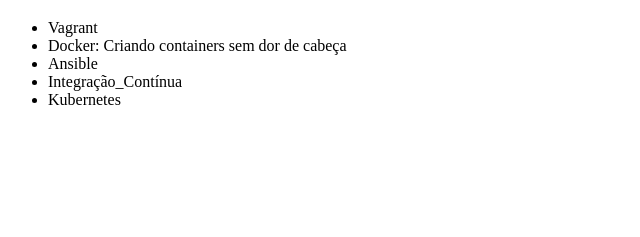
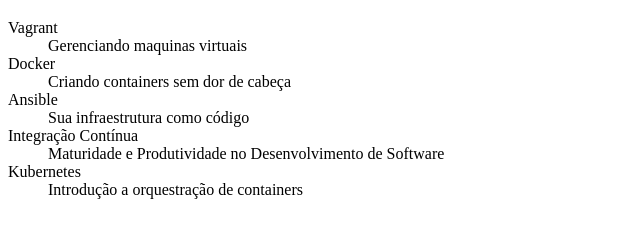
Before and after one commit to claudinhopero/git-ggcv, a plain HTML site: page index.html in a window 1280 px wide. Shown: the part 61-298 px from the top of the page, without its empty margins (0-640 px from the left). Drawn offline with Linux system fonts and the light colour scheme.

Commit message:
Trocando UL por DL e separando os títulos
Trocando UL por DL

Separando os titulos

quebra de linha

```diff
--- a/index.html
+++ b/index.html
@@ -7,12 +7,21 @@
 <body>
     <h1>Cursos de DevOps</h1>
 
-    <ul>
-        <li>Vagrant</li>
-        <li>Docker: Criando containers sem dor de cabeça</li>
-        <li>Ansible</li>
-        <li>Integração_Contínua</li>
-        <li>Kubernetes</li>
-    </ul>
+    <dl>
+        <dt>Vagrant</dt>
+        <dd>Gerenciando maquinas virtuais</dd>
+
+        <dt>Docker</dt>
+        <dd>Criando containers sem dor de cabeça</dd>
+
+        <dt>Ansible</dt>
+        <dd>Sua infraestrutura como código</dd>
+
+        <dt>Integração Contínua</dt>
+        <dd>Maturidade e Produtividade no Desenvolvimento de Software</dd>
+
+        <dt>Kubernetes</dt>
+        <dd>Introdução a orquestração de containers</dd>
+    </dl>
 </body>
 </html>
```
